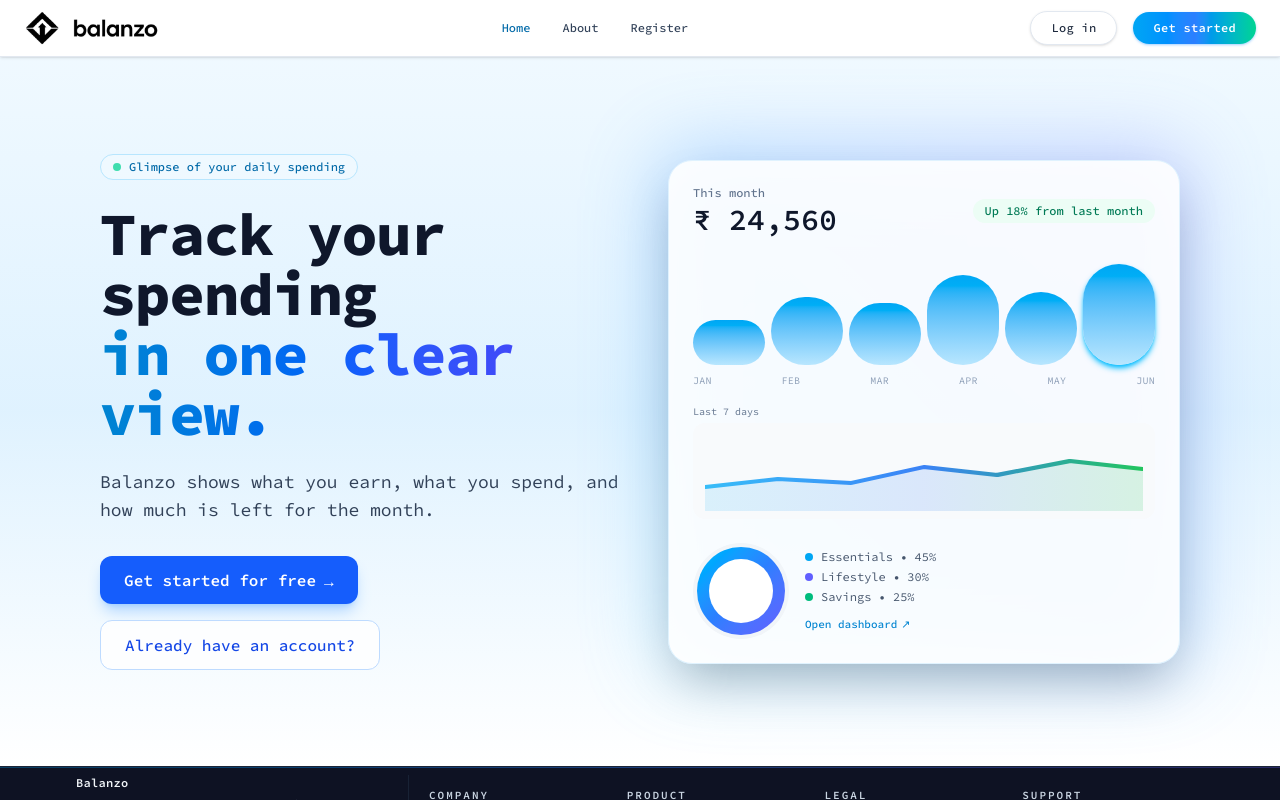
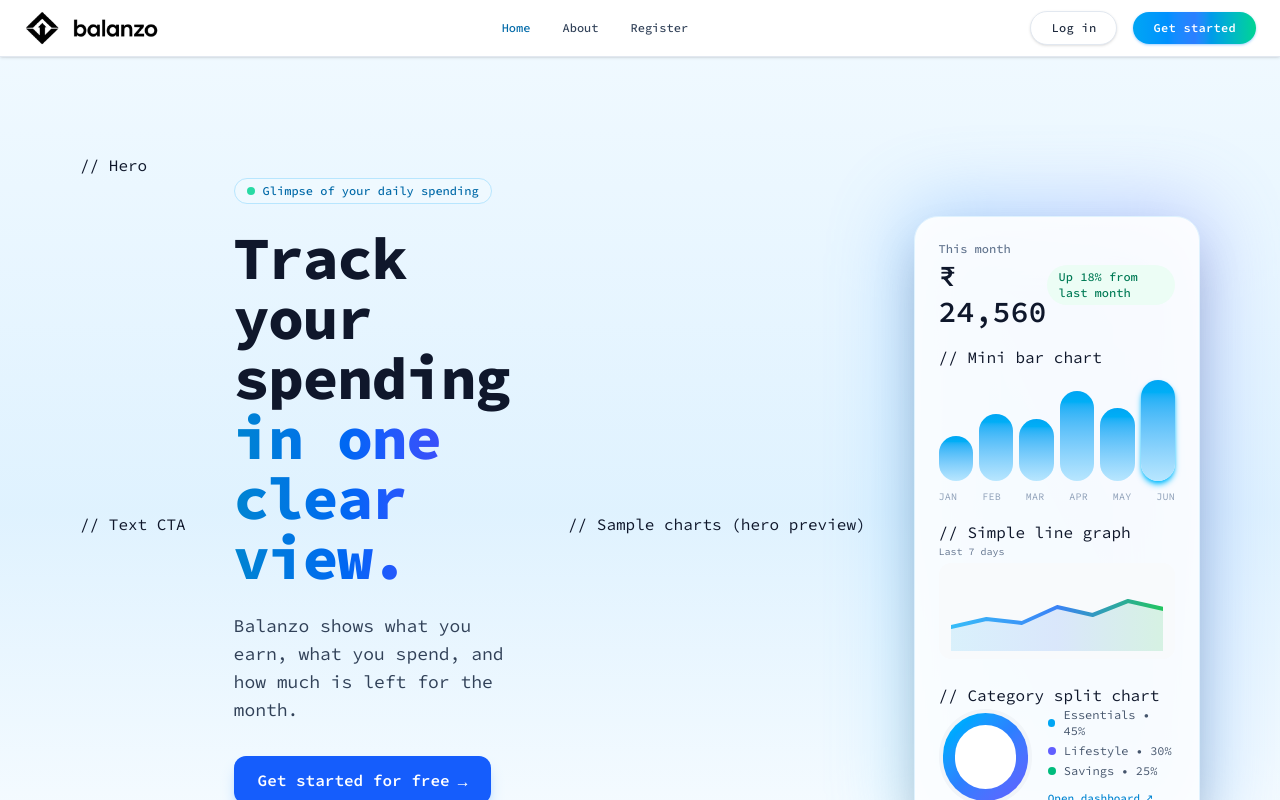
Before and after one commit to aalok012/Balanzo, a React (Vite) app in the folder frontend/: page / in a window 1280 px wide. Shown: the top 800 px of the page. Built offline with nearby package versions, Linux system fonts and the light colour scheme; no server answers.

Commit message:
some small fixes

```diff
--- a/frontend/src/App.jsx
+++ b/frontend/src/App.jsx
@@ -19,12 +19,12 @@ export default function App() {
   <BrowserRouter>
       <Routes>
 
-        {/* All main pages share the public layout + navbar */}
+         // All main pages share the public layout + navbar
         <Route element={<PublicLayout />}>
-          {/* Animated homepage */}
+           // Animated homepage
           <Route path="/" element={<Home />} />
 
-          {/* Public auth + info pages */}
+           // Public auth + info pages
           <Route
             path="/login"
             element={
@@ -44,7 +44,7 @@ export default function App() {
           <Route path="/about" element={<About />} />
           <Route path="/expenses/new" element={<AddExpense />} />
 
-          {/* Protected Dashboard with sidebar layout */}
+           // Protected Dashboard with sidebar layout
           <Route
             path="/Dashboard"
             element={
@@ -56,11 +56,11 @@ export default function App() {
             <Route index element={<Dashboard />} />
           </Route>
 
-          {/* Logout helper route */}
+           // Logout helper route
           <Route path="/logout" element={<Logout />} />
         </Route>
 
-        {/* Default → redirect to homepage */}
+         // Default → redirect to homepage
         <Route path="*" element={<Navigate to="/" />} />
 
       </Routes>
--- a/frontend/src/components/About.jsx
+++ b/frontend/src/components/About.jsx
@@ -4,20 +4,20 @@ import profileImg from "../images/profile-img.jpeg";
 export function About() {
   return (
     <section className="relative flex flex-1 flex-col overflow-hidden bg-gradient-to-br from-sky-950 via-sky-900 to-slate-950 text-slate-50">
-      {/* animated background pattern */}
+      // animated background pattern
       <div className="pointer-events-none absolute inset-0 opacity-40 bg-[radial-gradient(circle_at_top,_rgba(56,189,248,0.35)_0,_transparent_55%),radial-gradient(circle_at_bottom,_rgba(59,130,246,0.35)_0,_transparent_55%)]" />
       <div className="pointer-events-none absolute inset-0 bg-[linear-gradient(120deg,rgba(148,163,184,0.15)_1px,transparent_1px),linear-gradient(210deg,rgba(148,163,184,0.1)_1px,transparent_1px)] bg-[length:160px_160px]" />
 
       <div className="relative z-10 max-w-6xl mx-auto px-4 py-16 lg:py-24 space-y-12">
-        {/* page label */}
+        // page label
         <div className="inline-flex items-center gap-2 rounded-full border border-sky-500/40 bg-sky-500/10 px-3 py-1 text-[11px] font-medium text-sky-100 backdrop-blur-sm">
           <span className="inline-flex h-2 w-2 rounded-full bg-emerald-400 animate-pulse" />
           <span>About Balanzo</span>
         </div>
 
-        {/* main hero: personal card + app section */}
+        // main hero: personal card + app section
         <div className="grid gap-8 lg:grid-cols-[minmax(0,0.9fr)_minmax(0,1.3fr)] items-stretch">
-          {/* Personal card section */}
+          // Personal card section
           <div className="relative">
             <div className="absolute -inset-1 rounded-3xl bg-gradient-to-br from-sky-400 via-blue-500 to-teal-400 opacity-60 blur-xl" />
             <div className="relative rounded-3xl bg-slate-900/70 border border-sky-500/40 shadow-[0_18px_45px_rgba(15,23,42,0.8)] px-6 py-7 sm:px-7 sm:py-8 flex flex-col gap-4 transition-transform duration-300 hover:-translate-y-1">
@@ -67,14 +67,14 @@ export function About() {
             </div>
           </div>
 
-          {/* Balazo / Balanzo app section */}
+          // Balazo / Balanzo app section
           <div className="relative">
-            {/* floating icons */}
+            // floating icons
             <div className="pointer-events-none absolute -top-6 -right-4 h-10 w-10 rounded-2xl bg-sky-500/30 blur-sm animate-pulse" />
             <div className="pointer-events-none absolute bottom-0 -left-6 h-12 w-12 rounded-full bg-emerald-400/25 blur-md animate-pulse" />
 
             <div className="relative rounded-3xl bg-gradient-to-br from-sky-600 via-blue-700 to-slate-900 border border-sky-300/40 shadow-[0_22px_60px_rgba(15,23,42,0.9)] px-6 py-7 sm:px-9 sm:py-9 text-slate-50 overflow-hidden">
-              {/* top strip */}
+              // top strip
               <div className="flex items-center justify-between mb-6">
                 <div>
                   <p className="text-xs uppercase tracking-[0.18em] text-sky-100/80">
@@ -92,12 +92,12 @@ export function About() {
                 </div>
               </div>
 
-              {/* feature chips */}
+              // feature chips
 
 
-              {/* mock dashboard preview */}
+              //Dashboard area
               <div className="grid gap-4 md:grid-cols-[1.2fr_0.9fr] items-start">
-                {/* charts area */}
+                // charts area
                 <div className="rounded-2xl bg-slate-950/40 border border-sky-400/40 p-4 shadow-inner">
                   <div className="flex items-center justify-between mb-3">
                     <p className="text-xs text-slate-200">Spending overview</p>
@@ -105,7 +105,7 @@ export function About() {
                       +18.4% this month
                     </span>
                   </div>
-                  {/* animated bars */}
+                  //animated bars
                   <div className="flex items-end gap-1.5 h-24 mb-3">
                     {[30, 55, 45, 75, 60, 90].map((h, idx) => (
                       <div
@@ -127,7 +127,7 @@ export function About() {
                   </div>
                 </div>
 
-                {/* side stats */}
+                // side stats
                 <div className="space-y-3 text-xs">
                   <div className="rounded-2xl bg-slate-950/40 border border-emerald-300/40 p-3">
                     <div className="flex items-center justify-between mb-1">
--- a/frontend/src/components/Home.jsx
+++ b/frontend/src/components/Home.jsx
@@ -7,10 +7,10 @@ export default function Home() {
     <section className="relative flex flex-1 flex-col overflow-hidden bg-gradient-to-b from-sky-50 via-sky-100 to-white text-slate-900">
       <div className="pointer-events-none absolute inset-0 bg-[radial-gradient(circle_at_top,_rgba(59,130,246,0.25)_0,_transparent_55%),_radial-gradient(circle_at_bottom,_rgba(56,189,248,0.2)_0,_transparent_55%)]" />
 
-      <div className="relative z-10 max-w-6xl mx-auto px-4 py-16 lg:py-24">
-        {/* Hero */}
+      <div className="relative z-1  0 max-w-6xl mx-auto px-4 py-16 lg:py-24">
+      // Hero
         <div className="flex flex-col lg:flex-row items-center gap-12">
-          {/* Text / CTA */}
+          // Text  CTA
           <div className="flex-1 space-y-6">
             <div className="inline-flex items-center gap-2 rounded-full border border-sky-200 bg-sky-50/80 px-3 py-1 text-xs font-medium text-sky-700">
               <span className="h-2 w-2 rounded-full bg-emerald-400 animate-pulse" />
@@ -58,7 +58,7 @@ export default function Home() {
             </div>
           </div>
 
-          {/* Sample charts (hero preview) */}
+          // Sample charts (hero preview)
           <div className="flex-1 w-full max-w-md lg:max-w-lg">
             <div className="relative">
               <div className="absolute -inset-2 rounded-3xl bg-gradient-to-tr from-sky-300 via-blue-400 to-indigo-400 opacity-40 blur-2xl" />
@@ -77,7 +77,7 @@ export default function Home() {
                   </span>
                 </div>
 
-                {/* Mini bar chart */}
+                // Mini bar chart
                 <div className="mb-4">
                   <div className="flex items-end gap-1.5 h-28">
                     {[40, 60, 55, 80, 65, 90].map((height, idx) => (
@@ -100,7 +100,7 @@ export default function Home() {
                   </div>
                 </div>
 
-                {/* Simple line graph */}
+                // Simple line graph
                 <div className="mb-6">
                   <div className="mb-1 flex items-center justify-between text-[10px] text-slate-500">
                     <span>Last 7 days</span>
@@ -142,7 +142,7 @@ export default function Home() {
                   </div>
                 </div>
 
-                {/* Category split chart */}
+                // Category split chart
                 <div className="flex items-center gap-4">
                   <div className="relative h-24 w-24">
                     <div className="absolute inset-0 rounded-full bg-slate-100" />
```
